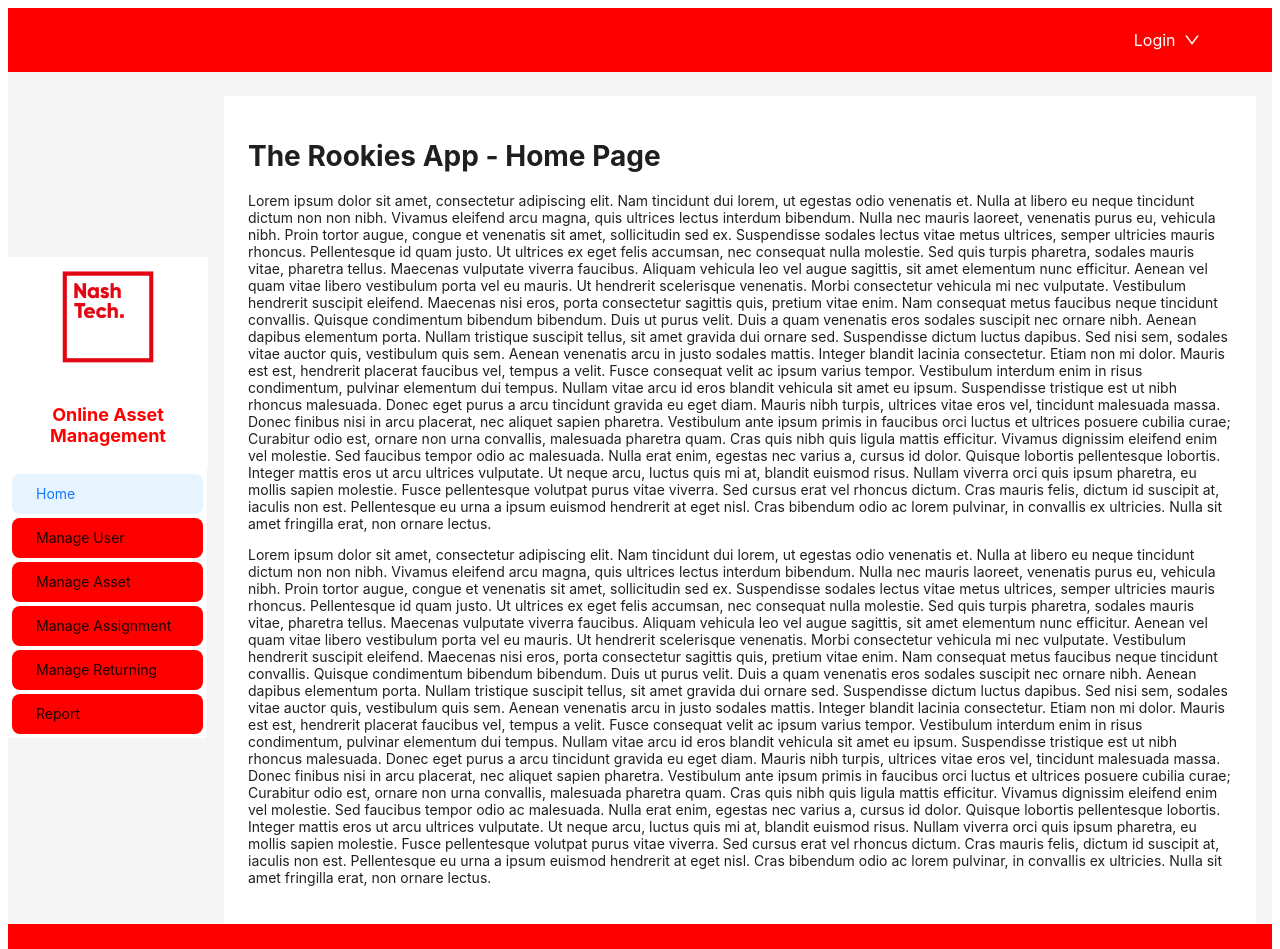
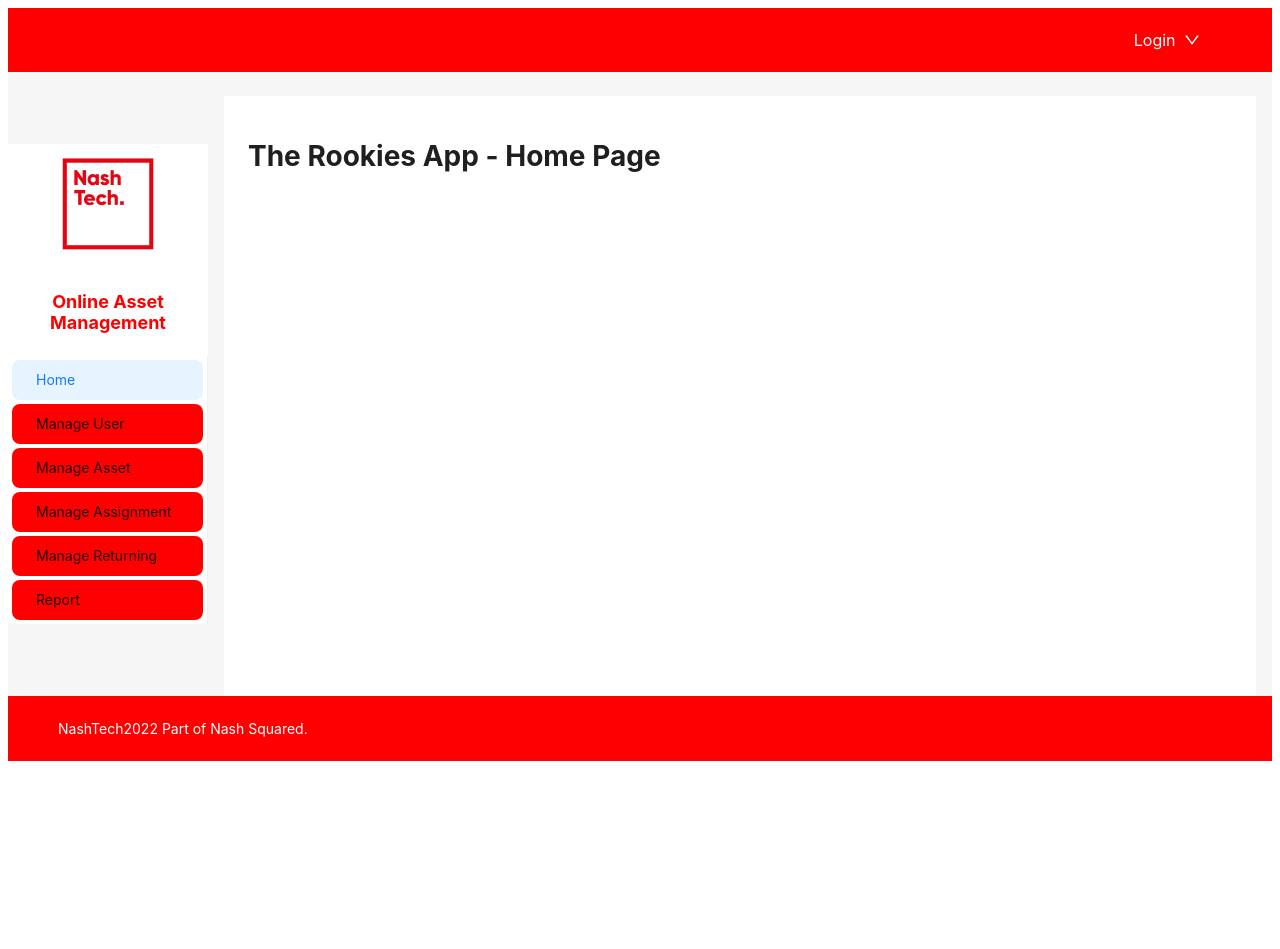
Before and after one commit to cowienduckie/TheRookiesFinal, a React (Create React App) app in the folder frontend/: page / in a window 1280 px wide. Shown: the top 949 px of the page. After the commit the page ends 800 px from the top, so only its background shows below. Built offline with nearby package versions, Linux system fonts and the light colour scheme.

Commit message:
Remove redundant

```diff
--- a/frontend/src/Helpers/ApiHelper.js
+++ b/frontend/src/Helpers/ApiHelper.js
@@ -16,7 +16,7 @@ export async function callApi(method, url, data = null) {
     .catch((error) => {
       throw new Response("", {
         status: error.response.status,
-        statusText: error.message,
+        statusText: error.data.message,
       });
     });
 
--- a/frontend/src/Pages/HomePage/HomePage.jsx
+++ b/frontend/src/Pages/HomePage/HomePage.jsx
@@ -2,92 +2,6 @@ export function HomePage() {
   return (
     <>
       <h1>The Rookies App - Home Page</h1>
-      <p>
-        Lorem ipsum dolor sit amet, consectetur adipiscing elit. Nam tincidunt
-        dui lorem, ut egestas odio venenatis et. Nulla at libero eu neque
-        tincidunt dictum non non nibh. Vivamus eleifend arcu magna, quis
-        ultrices lectus interdum bibendum. Nulla nec mauris laoreet, venenatis
-        purus eu, vehicula nibh. Proin tortor augue, congue et venenatis sit
-        amet, sollicitudin sed ex. Suspendisse sodales lectus vitae metus
-        ultrices, semper ultricies mauris rhoncus. Pellentesque id quam justo.
-        Ut ultrices ex eget felis accumsan, nec consequat nulla molestie. Sed
-        quis turpis pharetra, sodales mauris vitae, pharetra tellus. Maecenas
-        vulputate viverra faucibus. Aliquam vehicula leo vel augue sagittis, sit
-        amet elementum nunc efficitur. Aenean vel quam vitae libero vestibulum
-        porta vel eu mauris. Ut hendrerit scelerisque venenatis. Morbi
-        consectetur vehicula mi nec vulputate. Vestibulum hendrerit suscipit
-        eleifend. Maecenas nisi eros, porta consectetur sagittis quis, pretium
-        vitae enim. Nam consequat metus faucibus neque tincidunt convallis.
-        Quisque condimentum bibendum bibendum. Duis ut purus velit. Duis a quam
-        venenatis eros sodales suscipit nec ornare nibh. Aenean dapibus
-        elementum porta. Nullam tristique suscipit tellus, sit amet gravida dui
-        ornare sed. Suspendisse dictum luctus dapibus. Sed nisi sem, sodales
-        vitae auctor quis, vestibulum quis sem. Aenean venenatis arcu in justo
-        sodales mattis. Integer blandit lacinia consectetur. Etiam non mi dolor.
-        Mauris est est, hendrerit placerat faucibus vel, tempus a velit. Fusce
-        consequat velit ac ipsum varius tempor. Vestibulum interdum enim in
-        risus condimentum, pulvinar elementum dui tempus. Nullam vitae arcu id
-        eros blandit vehicula sit amet eu ipsum. Suspendisse tristique est ut
-        nibh rhoncus malesuada. Donec eget purus a arcu tincidunt gravida eu
-        eget diam. Mauris nibh turpis, ultrices vitae eros vel, tincidunt
-        malesuada massa. Donec finibus nisi in arcu placerat, nec aliquet sapien
-        pharetra. Vestibulum ante ipsum primis in faucibus orci luctus et
-        ultrices posuere cubilia curae; Curabitur odio est, ornare non urna
-        convallis, malesuada pharetra quam. Cras quis nibh quis ligula mattis
-        efficitur. Vivamus dignissim eleifend enim vel molestie. Sed faucibus
-        tempor odio ac malesuada. Nulla erat enim, egestas nec varius a, cursus
-        id dolor. Quisque lobortis pellentesque lobortis. Integer mattis eros ut
-        arcu ultrices vulputate. Ut neque arcu, luctus quis mi at, blandit
-        euismod risus. Nullam viverra orci quis ipsum pharetra, eu mollis sapien
-        molestie. Fusce pellentesque volutpat purus vitae viverra. Sed cursus
-        erat vel rhoncus dictum. Cras mauris felis, dictum id suscipit at,
-        iaculis non est. Pellentesque eu urna a ipsum euismod hendrerit at eget
-        nisl. Cras bibendum odio ac lorem pulvinar, in convallis ex ultricies.
-        Nulla sit amet fringilla erat, non ornare lectus.
-      </p>
-      <p>
-        Lorem ipsum dolor sit amet, consectetur adipiscing elit. Nam tincidunt
-        dui lorem, ut egestas odio venenatis et. Nulla at libero eu neque
-        tincidunt dictum non non nibh. Vivamus eleifend arcu magna, quis
-        ultrices lectus interdum bibendum. Nulla nec mauris laoreet, venenatis
-        purus eu, vehicula nibh. Proin tortor augue, congue et venenatis sit
-        amet, sollicitudin sed ex. Suspendisse sodales lectus vitae metus
-        ultrices, semper ultricies mauris rhoncus. Pellentesque id quam justo.
-        Ut ultrices ex eget felis accumsan, nec consequat nulla molestie. Sed
-        quis turpis pharetra, sodales mauris vitae, pharetra tellus. Maecenas
-        vulputate viverra faucibus. Aliquam vehicula leo vel augue sagittis, sit
-        amet elementum nunc efficitur. Aenean vel quam vitae libero vestibulum
-        porta vel eu mauris. Ut hendrerit scelerisque venenatis. Morbi
-        consectetur vehicula mi nec vulputate. Vestibulum hendrerit suscipit
-        eleifend. Maecenas nisi eros, porta consectetur sagittis quis, pretium
-        vitae enim. Nam consequat metus faucibus neque tincidunt convallis.
-        Quisque condimentum bibendum bibendum. Duis ut purus velit. Duis a quam
-        venenatis eros sodales suscipit nec ornare nibh. Aenean dapibus
-        elementum porta. Nullam tristique suscipit tellus, sit amet gravida dui
-        ornare sed. Suspendisse dictum luctus dapibus. Sed nisi sem, sodales
-        vitae auctor quis, vestibulum quis sem. Aenean venenatis arcu in justo
-        sodales mattis. Integer blandit lacinia consectetur. Etiam non mi dolor.
-        Mauris est est, hendrerit placerat faucibus vel, tempus a velit. Fusce
-        consequat velit ac ipsum varius tempor. Vestibulum interdum enim in
-        risus condimentum, pulvinar elementum dui tempus. Nullam vitae arcu id
-        eros blandit vehicula sit amet eu ipsum. Suspendisse tristique est ut
-        nibh rhoncus malesuada. Donec eget purus a arcu tincidunt gravida eu
-        eget diam. Mauris nibh turpis, ultrices vitae eros vel, tincidunt
-        malesuada massa. Donec finibus nisi in arcu placerat, nec aliquet sapien
-        pharetra. Vestibulum ante ipsum primis in faucibus orci luctus et
-        ultrices posuere cubilia curae; Curabitur odio est, ornare non urna
-        convallis, malesuada pharetra quam. Cras quis nibh quis ligula mattis
-        efficitur. Vivamus dignissim eleifend enim vel molestie. Sed faucibus
-        tempor odio ac malesuada. Nulla erat enim, egestas nec varius a, cursus
-        id dolor. Quisque lobortis pellentesque lobortis. Integer mattis eros ut
-        arcu ultrices vulputate. Ut neque arcu, luctus quis mi at, blandit
-        euismod risus. Nullam viverra orci quis ipsum pharetra, eu mollis sapien
-        molestie. Fusce pellentesque volutpat purus vitae viverra. Sed cursus
-        erat vel rhoncus dictum. Cras mauris felis, dictum id suscipit at,
-        iaculis non est. Pellentesque eu urna a ipsum euismod hendrerit at eget
-        nisl. Cras bibendum odio ac lorem pulvinar, in convallis ex ultricies.
-        Nulla sit amet fringilla erat, non ornare lectus.
-      </p>
     </>
   )
 }
```
Also changed, not shown: frontend/src/Apis/BookApis.js (deleted, +0 -8 lines).
